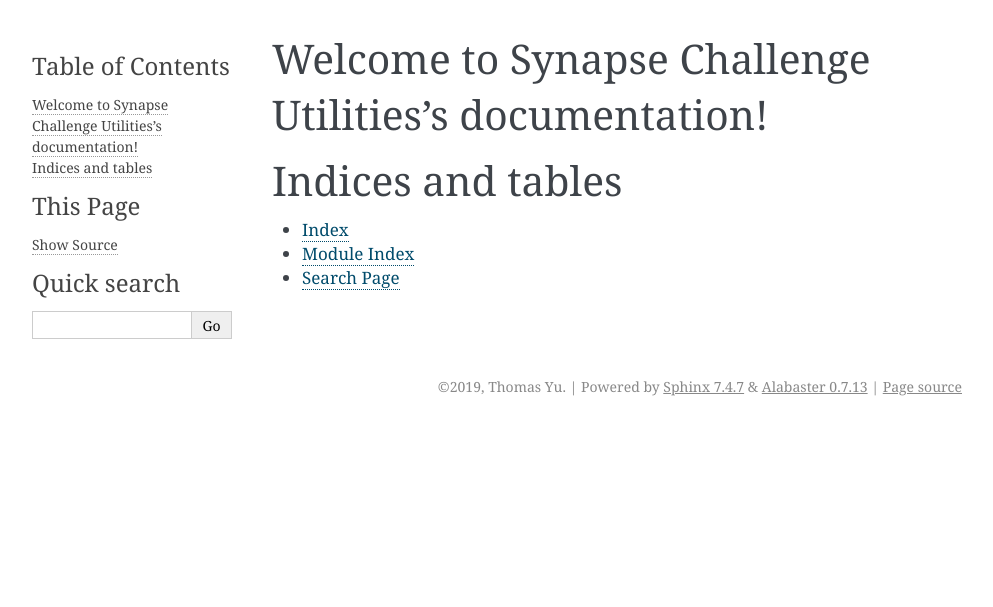
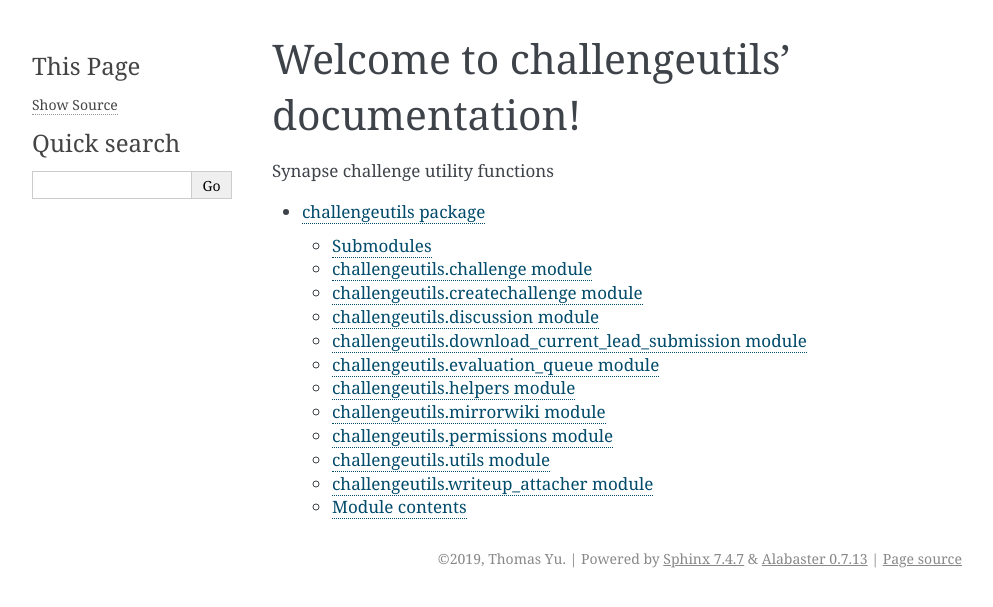
Before and after one commit to Sage-Bionetworks/challengeutils, a Sphinx documentation site: the page built from docs/index.rst, in a window 1280 px wide. Shown: the top 607 px of the page, without its empty margins (148-1141 px from the left). Built offline with Sphinx 7.4.7, drawn with Linux system fonts in a browser that asks for light colours.

Commit message:
Edit index

```diff
--- a/docs/conf.py
+++ b/docs/conf.py
@@ -20,7 +20,7 @@
 
 # -- Project information -----------------------------------------------------
 
-project = 'Synapse Challenge Utilities'
+project = 'challengeutils'
 copyright = '2019, Thomas Yu'
 author = 'Thomas Yu'
 
@@ -108,7 +108,7 @@
 # -- Options for HTMLHelp output ---------------------------------------------
 
 # Output file base name for HTML help builder.
-htmlhelp_basename = 'SynapseChallengeUtilitiesdoc'
+htmlhelp_basename = 'challengeutilsdoc'
 
 
 # -- Options for LaTeX output ------------------------------------------------
@@ -135,7 +135,7 @@
 # (source start file, target name, title,
 #  author, documentclass [howto, manual, or own class]).
 latex_documents = [
-    (master_doc, 'SynapseChallengeUtilities.tex', 'Synapse Challenge Utilities Documentation',
+    (master_doc, 'challengeutils.tex', 'challengeutils Documentation',
      'Thomas Yu', 'manual'),
 ]
 
@@ -145,7 +145,7 @@
 # One entry per manual page. List of tuples
 # (source start file, name, description, authors, manual section).
 man_pages = [
-    (master_doc, 'synapsechallengeutilities', 'Synapse Challenge Utilities Documentation',
+    (master_doc, 'challengeutils', 'challengeutils Documentation',
      [author], 1)
 ]
 
@@ -156,8 +156,8 @@
 # (source start file, target name, title, author,
 #  dir menu entry, description, category)
 texinfo_documents = [
-    (master_doc, 'SynapseChallengeUtilities', 'Synapse Challenge Utilities Documentation',
-     author, 'SynapseChallengeUtilities', 'One line description of project.',
+    (master_doc, 'challengeutils', 'challengeutils Documentation',
+     author, 'challengeutils', 'Synapse challenge helper functions.',
      'Miscellaneous'),
 ]
 
--- a/docs/index.rst
+++ b/docs/index.rst
@@ -1,20 +1,14 @@
-.. Synapse Challenge Utilities documentation master file, created by
+.. challengeutils documentation master file, created by
    sphinx-quickstart on Sun Nov 10 18:08:14 2019.
    You can adapt this file completely to your liking, but it should at least
    contain the root `toctree` directive.
 
-Welcome to Synapse Challenge Utilities's documentation!
+Welcome to challengeutils' documentation!
 =======================================================
 
+Synapse challenge utility functions
+
 .. toctree::
-   :maxdepth: 2
-   :caption: Contents:
+   :maxdepth: 4
 
-
-
-Indices and tables
-==================
-
-* :ref:`genindex`
-* :ref:`modindex`
-* :ref:`search`
+   challengeutils
```
